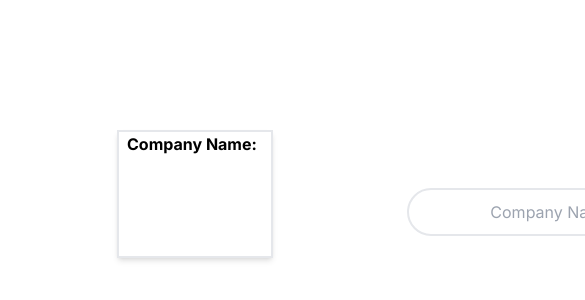
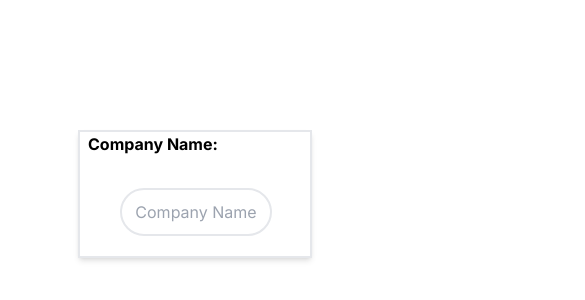
Before and after one commit to ShifuX/rate-my-internship, a Next.js app: page /request in a window 390 px wide. Shown: the part 46-346 px from the top of the page, 585 px wide, since content can reach past the window. Built offline with nearby package versions, Linux system fonts and the light colour scheme; no server answers; sample sign-in values are in the browser's storage.

Commit message:
request page responsive update

```diff
--- a/src/app/_components/request_page/TextCard.tsx
+++ b/src/app/_components/request_page/TextCard.tsx
@@ -6,14 +6,14 @@ interface PropI {
 
 const TextCard = async ({ textLabel, inputID, placeHolder }: PropI) => {
   return (
-    <div className="w-2/5 desktop2k:w-2/5 desktop1080:w-2/5 laptop:w-2/5 tablet:w-3/5 h-32 shadow-md border-2 border-grey-100 ">
+    <div className="w-2/5 desktop2k:w-2/5 desktop1080:w-2/5 laptop:w-2/5 tablet:w-3/5 phone:w-3/5 h-32 shadow-md border-2 border-grey-100 ">
       <div className="font-bold pl-2">{textLabel}:</div>
-      <div className="pl-72 desktop2k:pl-72 desktop1080:pl-72 laptop:pl-72 tablet:pl-10 pt-8">
+      <div className="pl-72 desktop2k:pl-72 desktop1080:pl-72 laptop:pl-72 tablet:pl-10 phone:pl-10 pt-8">
         <input
           type="text"
           name={inputID}
           placeholder={placeHolder}
-          className="w-72 tablet:w-4/5 h-12 rounded-3xl border-2 text-center text-md"
+          className="w-72 desktop2k:w-72 desktop1080:w-72 laptop:w-72 tablet:w-4/5 phone:w-4/5 h-12 rounded-3xl border-2 text-center text-md"
           required
         />
       </div>
```
